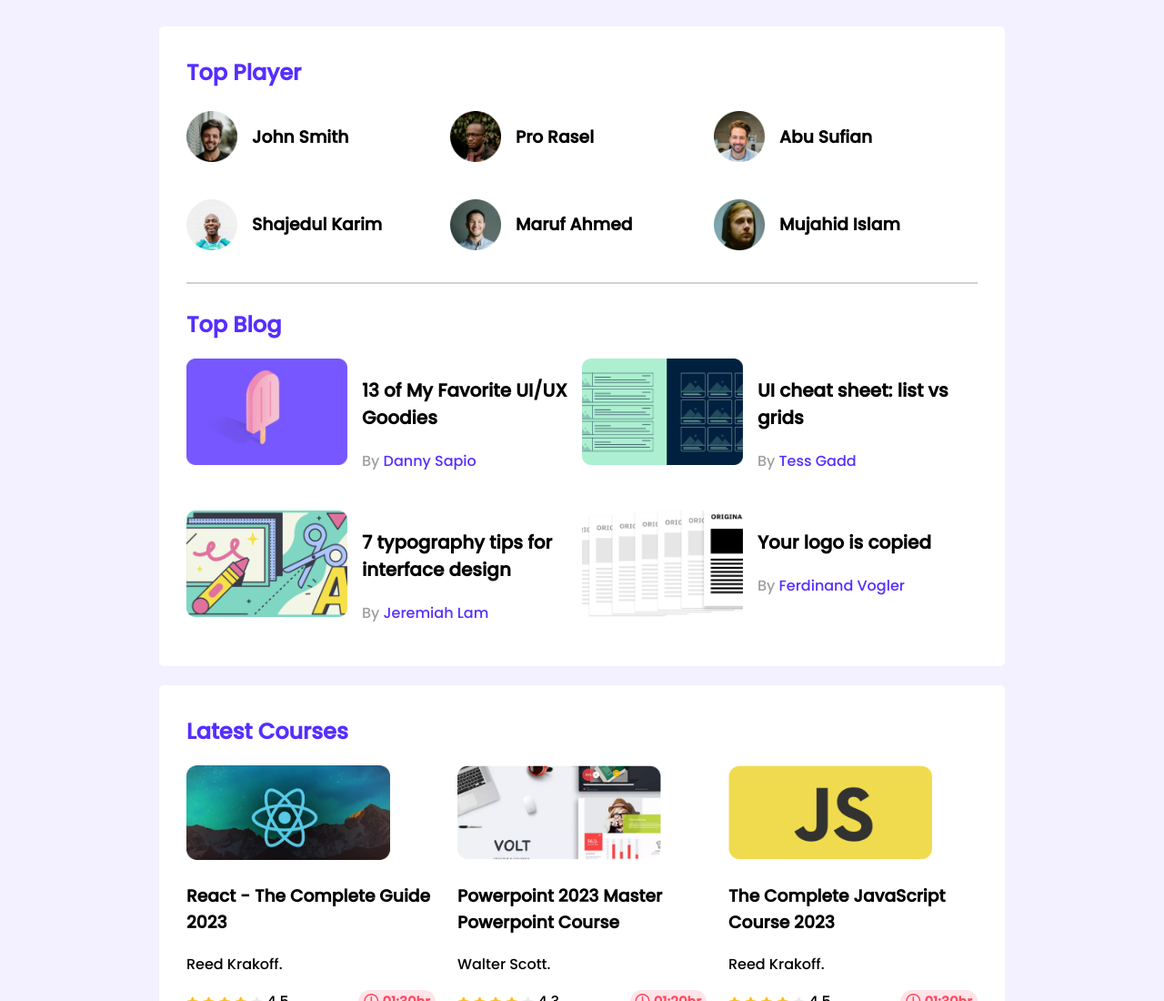
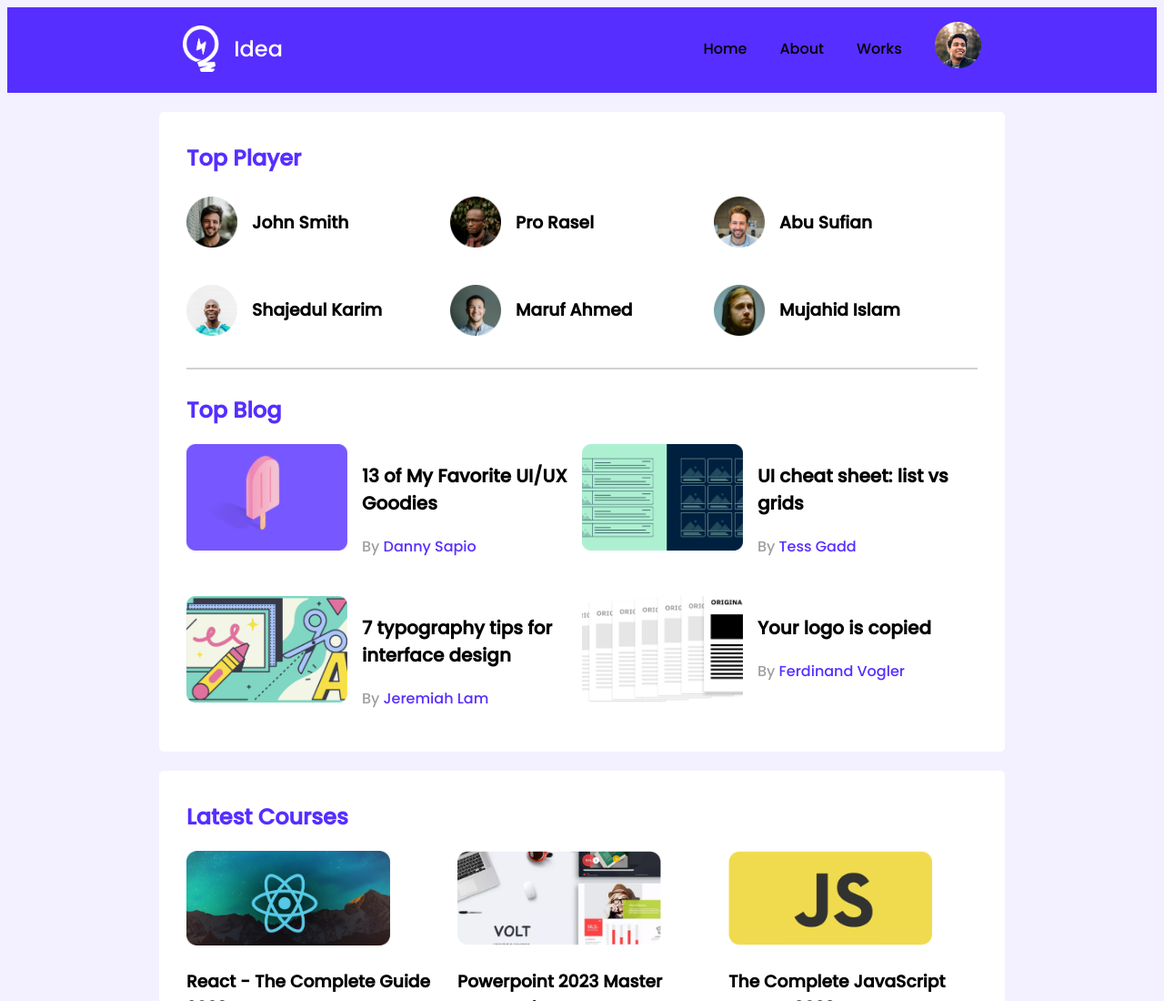
Before and after one commit to Arafat-Bhuiyan/leader-board-css3, a plain HTML site: page index.html in a window 1280 px wide. Shown: the top 1100 px of the page at 91% size. Drawn offline with Linux system fonts and the light colour scheme.

Commit message:
nav added

```diff
--- a/index.html
+++ b/index.html
@@ -10,8 +10,20 @@
 </head>
 <body>
     <!-- header start -->
-    <header>
+    <header class="header">
+        <nav>
+            <div class="logo-title">
+                <img src="images/icons/logo.png" class="logo" alt="">
+                <h2 class="nav-title">Idea</h2>
+            </div>
+            <ul>
+                <li><a href="">Home</a></li>
+                <li><a href="">About</a></li>
+                <li><a href="">Works</a></li>
+                <li><img src="images/icons/profile.png" alt=""></li>
+            </ul>
 
+        </nav>
     </header>
     <!-- header end -->
     <main>
--- a/styles/style.css
+++ b/styles/style.css
@@ -6,6 +6,47 @@ body{
     font-family: 'Poppins', sans-serif;
     background-color: #F3F1FF;
 }
+/* header styles */
+.header{
+    background: #562EFF;
+    width: 100%;
+    height: 94px;
+}
+.logo-title{
+    display: flex;
+    align-items: center;
+}
+.logo{
+    width: 40px;
+    height: 51px;
+}
+nav{
+    display: flex;
+    justify-content: space-around;
+}
+nav li{
+    list-style: none;
+    margin-left: 36px;
+}
+nav li a{
+    color: black;
+    text-decoration: none;
+}
+nav ul{
+    display: flex;
+    align-items: center;
+    flex-wrap: wrap;
+    justify-content: space-evenly;
+}
+.nav-title{
+    font-weight: 500;
+    font-size: 24px;
+    color: #FFFFFF;
+    margin-left: 16px;
+}
+
+/* main styles */
+
 main{
     display: flex;
     align-items: center;
@@ -125,6 +166,15 @@ hr{
 /* Mobile Devices */
 
 @media screen and (max-width:688px) {
+    .header{
+        width: 100%;
+    }
+    .logo-title{
+        margin-left: 15px;
+    }
+    nav ul{
+        margin-right: 10px;
+    }
     .container{
         width: 100%;
     }
@@ -140,6 +190,9 @@ hr{
 /* Tab Devices */
 
 @media screen and (min-width:689px) and (max-width:992px) {
+    .header{
+        width: 100%;
+    }
     .container{
         width: 100%;
     }
```
